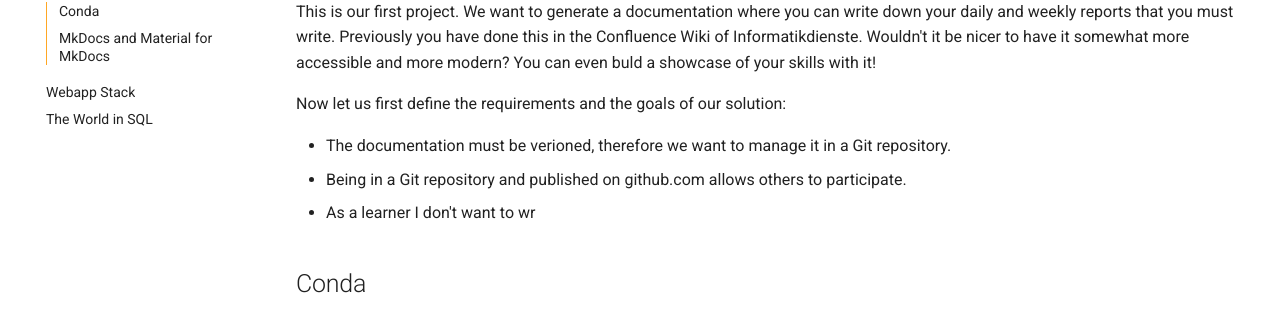
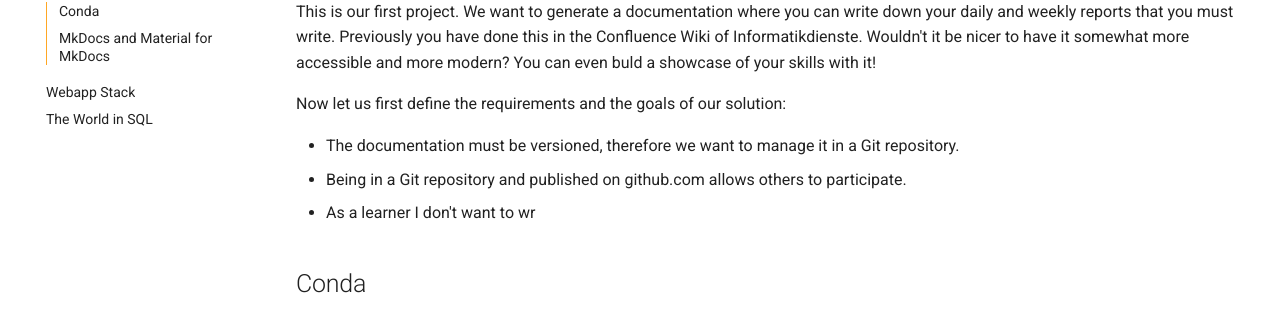
Before and after one commit to mrolli/myitjournal, an MkDocs documentation site: the page built from docs/courses/myitjournal.md, in a window 1280 px wide and 900 px high. Shown: the part 229-549 px from the top of the window. Built offline with MkDocs 1.6.1 and Material for MkDocs 9.7.7, drawn with Linux system fonts in a browser that asks for light colours; comment, search, counter and statistics services are not loaded.

Commit message:
Fix typo

```diff
--- a/docs/courses/myitjournal.md
+++ b/docs/courses/myitjournal.md
@@ -7,7 +7,7 @@ more accessible and more modern? You can even buld a showcase of your skills wit
 
 Now let us first define the requirements and the goals of our solution:
 
-* The documentation must be verioned, therefore we want to manage it in a Git repository.
+* The documentation must be versioned, therefore we want to manage it in a Git repository.
 * Being in a Git repository and published on github.com allows others to participate.
 * As a learner I don't want to wr
 
```
